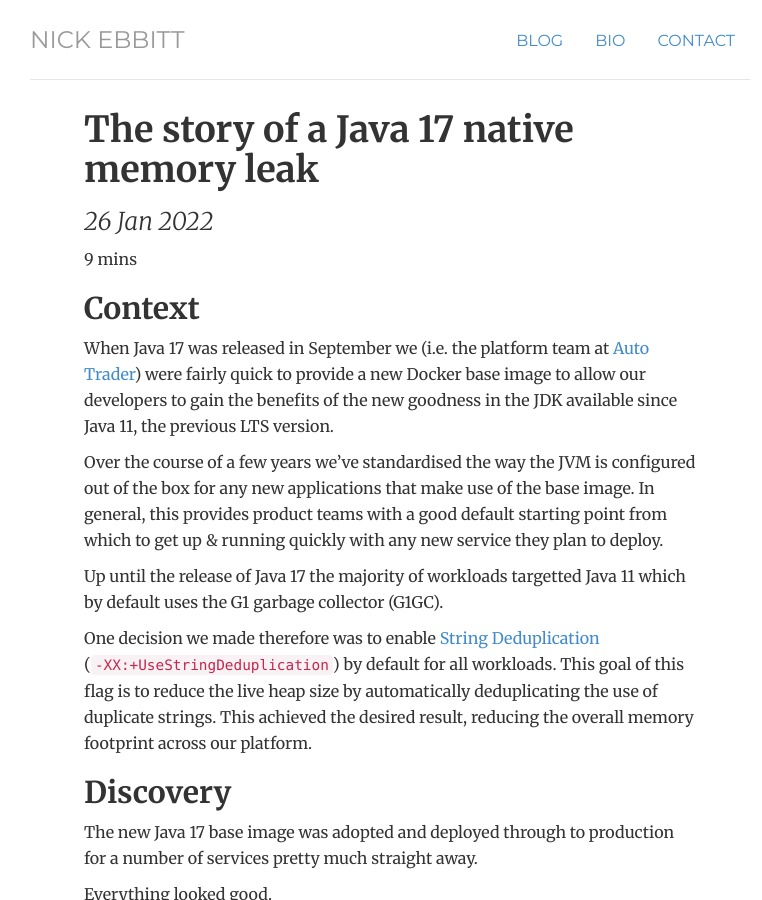
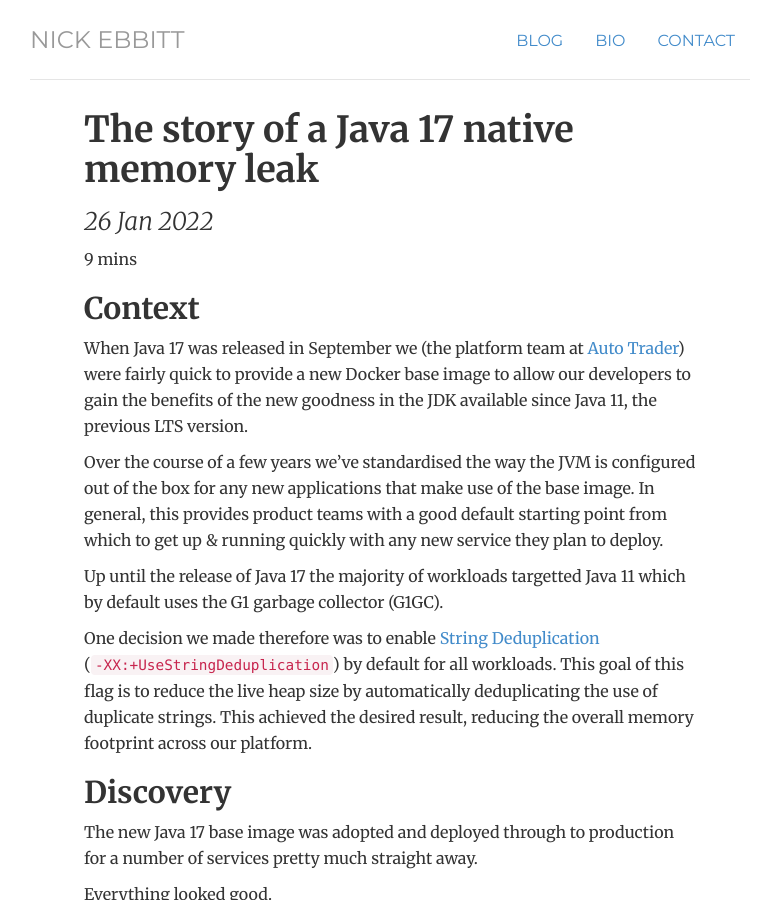
Before and after one commit to nickebbitt/nickebbitt.github.io, a Jekyll site: the page built from _posts/2022-01-26-the-story-of-a-java17-memory-leak.md, in a window 1280 px wide and 900 px high. Shown: the whole window, without its empty margins (250-1012 px from the left). Built offline with Jekyll 4.4.1, drawn with Linux system fonts in a browser that asks for light colours; comment, search, counter and statistics services are not loaded.

Commit message:
Minor tweak

```diff
--- a/_posts/2022-01-26-the-story-of-a-java17-memory-leak.md
+++ b/_posts/2022-01-26-the-story-of-a-java17-memory-leak.md
@@ -8,7 +8,7 @@ comments: true
 
 ## Context
 
-When Java 17 was released in September we (i.e. the platform team at [Auto Trader](https://careers.autotrader.co.uk)) were fairly quick to provide a new Docker base image to allow our developers to gain the benefits of the new goodness in the JDK available since Java 11, the previous LTS version.
+When Java 17 was released in September we (the platform team at [Auto Trader](https://careers.autotrader.co.uk)) were fairly quick to provide a new Docker base image to allow our developers to gain the benefits of the new goodness in the JDK available since Java 11, the previous LTS version.
 
 Over the course of a few years we've standardised the way the JVM is configured out of the box for any new applications that make use of the base image.
 In general, this provides product teams with a good default starting point from which to get up & running quickly with any new service they plan to deploy.
```
